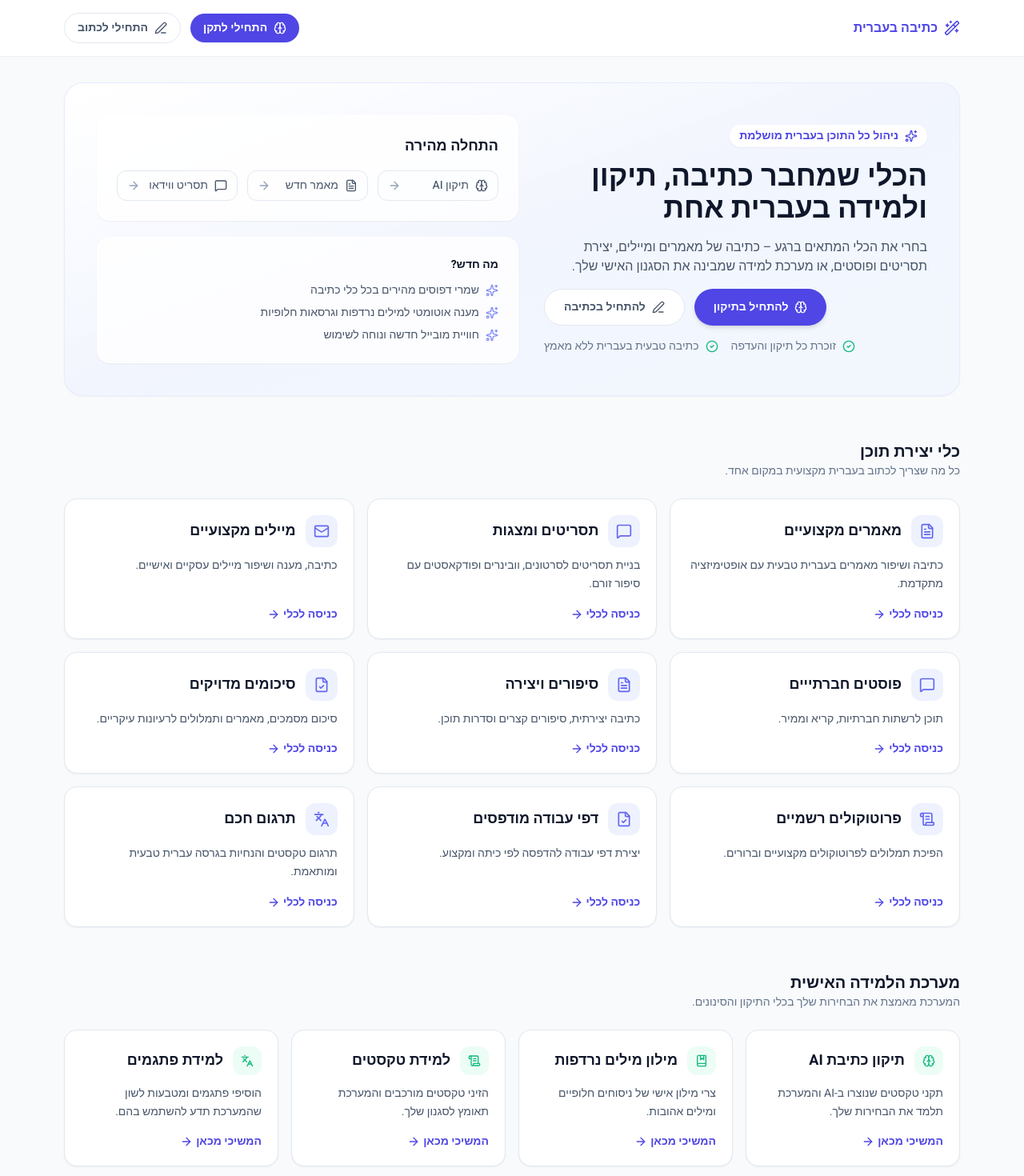
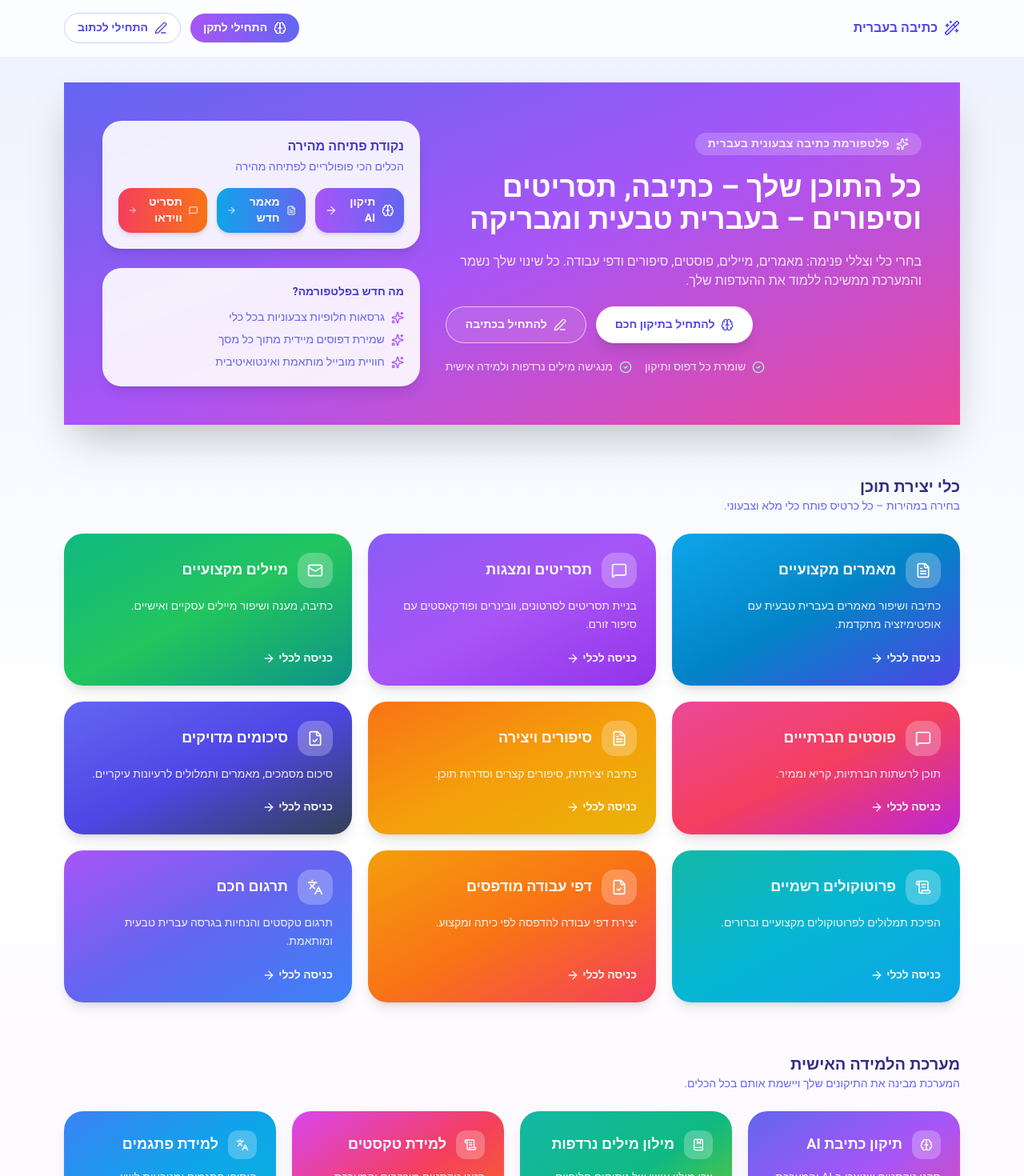
Before and after one commit to liatbenshai/ktiva-evrit, a Next.js app: page /dashboard in a window 1280 px wide. Shown: the top 1470 px of the page at 80% size. Built offline with nearby package versions, Linux system fonts and the light colour scheme.

Commit message:
Bring back colorful dashboard experience

```diff
--- a/app/(dashboard)/dashboard/page.tsx
+++ b/app/(dashboard)/dashboard/page.tsx
@@ -116,8 +116,8 @@ const learningCards = [
 
 export default function DashboardPage() {
   return (
-    <div dir="rtl" className="min-h-screen bg-slate-50">
-      <header className="sticky top-0 z-40 border-b border-slate-200/60 bg-white/90 backdrop-blur">
+    <div dir="rtl" className="min-h-screen bg-gradient-to-b from-indigo-50 via-white to-purple-50">
+      <header className="sticky top-0 z-40 border-b border-white/40 bg-white/80 backdrop-blur">
         <div className="mx-auto flex w-full max-w-6xl items-center justify-between px-4 py-3 sm:py-4">
           <Link href="/dashboard" className="flex items-center gap-2 text-indigo-600 hover:text-indigo-700">
             <Wand2 className="h-5 w-5" />
@@ -126,14 +126,14 @@ export default function DashboardPage() {
           <div className="flex items-center gap-2 sm:gap-3">
             <Link
               href="/dashboard/ai-correction"
-              className="inline-flex items-center gap-2 rounded-full bg-indigo-600 px-4 py-2 text-sm font-semibold text-white shadow-sm transition hover:bg-indigo-700"
+              className="inline-flex items-center gap-2 rounded-full bg-gradient-to-r from-purple-500 to-indigo-500 px-4 py-2 text-sm font-semibold text-white shadow-sm transition hover:-translate-y-0.5 hover:shadow-lg"
             >
               <Brain className="h-4 w-4" />
               התחילי לתקן
             </Link>
             <Link
               href="/dashboard/articles"
-              className="hidden items-center gap-2 rounded-full border border-slate-200 px-4 py-2 text-sm font-semibold text-slate-600 transition hover:border-slate-300 hover:text-slate-700 sm:inline-flex"
+              className="hidden items-center gap-2 rounded-full border border-indigo-200 bg-white px-4 py-2 text-sm font-semibold text-indigo-600 transition hover:border-indigo-300 hover:text-indigo-700 sm:inline-flex"
             >
               <PenLine className="h-4 w-4" />
               התחילי לכתוב
@@ -143,82 +143,78 @@ export default function DashboardPage() {
       </header>
 
       <main className="mx-auto w-full max-w-6xl px-4 pb-16">
-        <section className="mt-8 rounded-3xl border border-indigo-100/70 bg-gradient-to-br from-white via-indigo-50/60 to-blue-50/60 p-6 shadow-sm sm:p-10">
-          <div className="grid gap-8 sm:grid-cols-[minmax(0,1fr)_minmax(0,1.1fr)] sm:items-center">
-            <div className="space-y-4 text-center sm:text-right">
-              <span className="inline-flex items-center gap-2 rounded-full bg-white px-3 py-1 text-xs font-semibold text-indigo-600 shadow-sm sm:text-sm">
-                <Sparkles className="h-4 w-4" /> ניהול כל התוכן בעברית מושלמת
+        <section className="mt-8 rounded-4xl bg-gradient-to-br from-indigo-500 via-purple-500 to-pink-500 p-6 text-white shadow-2xl sm:p-12">
+          <div className="grid gap-8 sm:grid-cols-[minmax(0,1.2fr)_minmax(0,0.8fr)] sm:items-center">
+            <div className="space-y-5 text-center sm:text-right">
+              <span className="inline-flex items-center gap-2 rounded-full bg-white/20 px-4 py-1 text-xs font-semibold uppercase tracking-wide text-white/90 sm:text-sm">
+                <Sparkles className="h-4 w-4" /> פלטפורמת כתיבה צבעונית בעברית
               </span>
-              <h1 className="text-3xl font-bold leading-tight text-slate-900 sm:text-4xl">
-                הכלי שמחבר כתיבה, תיקון ולמידה בעברית אחת
+              <h1 className="text-3xl font-bold leading-tight sm:text-4xl">
+                כל התוכן שלך – כתיבה, תסריטים וסיפורים – בעברית טבעית ומבריקה
               </h1>
-              <p className="text-sm text-slate-600 sm:text-base">
-                בחרי את הכלי המתאים ברגע – כתיבה של מאמרים ומיילים, יצירת תסריטים ופוסטים, או מערכת למידה שמבינה את הסגנון האישי שלך.
+              <p className="text-sm text-white/85 sm:text-base">
+                בחרי כלי וצללי פנימה: מאמרים, מיילים, פוסטים, סיפורים ודפי עבודה. כל שינוי שלך נשמר והמערכת ממשיכה ללמוד את ההעדפות שלך.
               </p>
               <div className="flex flex-col gap-3 sm:flex-row sm:justify-end">
                 <Link
                   href="/dashboard/ai-correction"
-                  className="inline-flex items-center justify-center gap-2 rounded-full bg-indigo-600 px-6 py-3 text-sm font-semibold text-white shadow-md transition hover:-translate-y-0.5 hover:bg-indigo-700 hover:shadow-lg"
+                  className="inline-flex items-center justify-center gap-2 rounded-full bg-white px-6 py-3 text-sm font-semibold text-indigo-600 shadow-lg transition hover:-translate-y-0.5 hover:text-purple-500"
                 >
                   <Brain className="h-4 w-4" />
-                  להתחיל בתיקון
+                  להתחיל בתיקון חכם
                 </Link>
                 <Link
                   href="/dashboard/articles"
-                  className="inline-flex items-center justify-center gap-2 rounded-full border border-slate-200 bg-white px-6 py-3 text-sm font-semibold text-slate-600 transition hover:border-slate-300 hover:text-slate-700"
+                  className="inline-flex items-center justify-center gap-2 rounded-full border border-white/60 bg-white/10 px-6 py-3 text-sm font-semibold text-white transition hover:bg-white/20"
                 >
                   <PenLine className="h-4 w-4" />
                   להתחיל בכתיבה
                 </Link>
               </div>
-              <div className="flex flex-wrap justify-center gap-4 sm:justify-end">
-                <div className="flex items-center gap-2 text-xs text-slate-500 sm:text-sm">
-                  <CheckCircle2 className="h-4 w-4 text-emerald-500" />
-                  זוכרת כל תיקון והעדפה
-                </div>
-                <div className="flex items-center gap-2 text-xs text-slate-500 sm:text-sm">
-                  <CheckCircle2 className="h-4 w-4 text-emerald-500" />
-                  כתיבה טבעית בעברית ללא מאמץ
-                </div>
+              <div className="flex flex-wrap justify-center gap-4 text-xs text-white/85 sm:justify-end sm:text-sm">
+                <span className="inline-flex items-center gap-2">
+                  <CheckCircle2 className="h-4 w-4 text-emerald-200" /> שומרת כל דפוס ותיקון
+                </span>
+                <span className="inline-flex items-center gap-2">
+                  <CheckCircle2 className="h-4 w-4 text-emerald-200" /> מנגישה מילים נרדפות ולמידה אישית
+                </span>
               </div>
             </div>
-            <div className="grid gap-4 sm:gap-5">
-              <div className="rounded-2xl border border-white/70 bg-white/80 p-4 shadow-sm sm:p-6">
-                <h2 className="text-base font-semibold text-slate-900 sm:text-lg">התחלה מהירה</h2>
+            <div className="grid gap-4 sm:gap-6">
+              <div className="rounded-3xl bg-white/90 p-5 text-indigo-700 shadow-lg backdrop-blur">
+                <h2 className="text-base font-semibold">נקודת פתיחה מהירה</h2>
+                <p className="mt-1 text-sm text-indigo-500">הכלים הכי פופולריים לפתיחה מהירה</p>
                 <div className="mt-4 grid grid-cols-1 gap-3 sm:grid-cols-3">
                   {[
-                    { label: 'תיקון AI', href: '/dashboard/ai-correction', icon: Brain },
-                    { label: 'מאמר חדש', href: '/dashboard/articles', icon: FileText },
-                    { label: 'תסריט ווידאו', href: '/dashboard/scripts', icon: MessageSquare },
+                    { label: 'תיקון AI', href: '/dashboard/ai-correction', icon: Brain, tint: 'from-purple-500 to-indigo-500' },
+                    { label: 'מאמר חדש', href: '/dashboard/articles', icon: FileText, tint: 'from-sky-500 to-indigo-500' },
+                    { label: 'תסריט ווידאו', href: '/dashboard/scripts', icon: MessageSquare, tint: 'from-rose-500 to-orange-500' },
                   ].map((item) => (
                     <Link
                       key={item.href}
                       href={item.href}
-                      className="group flex items-center justify-between rounded-xl border border-slate-200 px-3 py-2 text-sm font-medium text-slate-600 transition hover:border-indigo-200 hover:text-indigo-600"
+                      className={`group flex items-center justify-between rounded-2xl bg-gradient-to-r ${item.tint} px-3 py-2 text-sm font-semibold text-white shadow-md transition hover:-translate-y-0.5 hover:shadow-lg`}
                     >
                       <span className="flex items-center gap-2">
                         <item.icon className="h-4 w-4" />
                         {item.label}
                       </span>
-                      <ArrowRight className="h-4 w-4 text-slate-400 transition group-hover:translate-x-0.5 group-hover:text-indigo-500" />
+                      <ArrowRight className="h-4 w-4 text-white/80 transition group-hover:translate-x-0.5" />
                     </Link>
                   ))}
                 </div>
               </div>
-              <div className="rounded-2xl border border-white/70 bg-white/80 p-4 shadow-sm sm:p-6">
-                <h3 className="text-sm font-semibold text-slate-900">מה חדש?</h3>
-                <ul className="mt-3 space-y-2 text-xs text-slate-600 sm:text-sm">
+              <div className="rounded-3xl bg-white/90 p-5 text-indigo-700 shadow-lg backdrop-blur">
+                <h3 className="text-sm font-semibold">מה חדש בפלטפורמה?</h3>
+                <ul className="mt-3 space-y-2 text-sm text-indigo-500">
                   <li className="flex items-center gap-2">
-                    <Sparkles className="h-4 w-4 text-indigo-400" />
-                    שמרי דפוסים מהירים בכל כלי כתיבה
+                    <Sparkles className="h-4 w-4 text-purple-500" /> גרסאות חלופיות צבעוניות בכל כלי
                   </li>
                   <li className="flex items-center gap-2">
-                    <Sparkles className="h-4 w-4 text-indigo-400" />
-                    מענה אוטומטי למילים נרדפות וגרסאות חלופיות
+                    <Sparkles className="h-4 w-4 text-purple-500" /> שמירת דפוסים מיידית מתוך כל מסך
                   </li>
                   <li className="flex items-center gap-2">
-                    <Sparkles className="h-4 w-4 text-indigo-400" />
-                    חוויית מובייל חדשה ונוחה לשימוש
+                    <Sparkles className="h-4 w-4 text-purple-500" /> חוויית מובייל מותאמת ואינטואיטיבית
                   </li>
                 </ul>
               </div>
@@ -226,29 +222,29 @@ export default function DashboardPage() {
           </div>
         </section>
 
-        <section className="mt-14 space-y-6">
-          <div className="flex items-center justify-between text-slate-900">
+        <section className="mt-16 space-y-6">
+          <div className="flex flex-col gap-2 text-indigo-900 sm:flex-row sm:items-center sm:justify-between">
             <div>
-              <h2 className="text-lg font-semibold sm:text-xl">כלי יצירת תוכן</h2>
-              <p className="text-xs text-slate-500 sm:text-sm">כל מה שצריך לכתוב בעברית מקצועית במקום אחד.</p>
+              <h2 className="text-xl font-semibold">כלי יצירת תוכן</h2>
+              <p className="text-sm text-indigo-500">בחירה במהירות – כל כרטיס פותח כלי מלא וצבעוני.</p>
             </div>
           </div>
 
-          <div className="grid grid-cols-1 gap-4 sm:grid-cols-2 lg:grid-cols-3">
-            {creationCards.map(({ title, description, icon: Icon, href }) => (
+          <div className="grid grid-cols-1 gap-5 sm:grid-cols-2 lg:grid-cols-3">
+            {creationCards.map(({ title, description, icon: Icon, href, gradient }) => (
               <Link
                 key={href}
                 href={href}
-                className="group flex h-full flex-col justify-between rounded-2xl border border-slate-200 bg-white p-5 shadow-sm transition hover:-translate-y-1 hover:border-indigo-200 hover:shadow-lg"
+                className={`group flex h-full flex-col justify-between rounded-3xl bg-gradient-to-br ${gradient} p-6 text-white shadow-lg transition hover:-translate-y-1 hover:shadow-2xl focus-visible:outline-none focus-visible:ring-2 focus-visible:ring-white/80 focus-visible:ring-offset-2 focus-visible:ring-offset-purple-100`}
               >
-                <div className="flex items-center gap-3 text-slate-900">
-                  <span className="flex h-10 w-10 items-center justify-center rounded-xl bg-indigo-50 text-indigo-500">
+                <div className="flex items-center gap-3">
+                  <span className="flex h-11 w-11 items-center justify-center rounded-2xl bg-white/25">
                     <Icon className="h-5 w-5" />
                   </span>
-                  <h3 className="text-base font-semibold sm:text-lg">{title}</h3>
+                  <h3 className="text-lg font-semibold">{title}</h3>
                 </div>
-                <p className="mt-3 flex-1 text-sm leading-relaxed text-slate-600">{description}</p>
-                <span className="mt-4 inline-flex items-center gap-1 text-sm font-semibold text-indigo-600 transition group-hover:gap-2">
+                <p className="mt-3 flex-1 text-sm leading-relaxed text-white/90">{description}</p>
+                <span className="mt-5 inline-flex items-center gap-1 text-sm font-semibold text-white/95 transition group-hover:gap-2">
                   כניסה לכלי
                   <ArrowRight className="h-4 w-4" />
                 </span>
@@ -257,29 +253,29 @@ export default function DashboardPage() {
           </div>
         </section>
 
-        <section className="mt-14 space-y-6">
-          <div className="flex items-center justify-between text-slate-900">
+        <section className="mt-16 space-y-6">
+          <div className="flex flex-col gap-2 text-indigo-900 sm:flex-row sm:items-center sm:justify-between">
             <div>
-              <h2 className="text-lg font-semibold sm:text-xl">מערכת הלמידה האישית</h2>
-              <p className="text-xs text-slate-500 sm:text-sm">המערכת מאמצת את הבחירות שלך בכלי התיקון והסינונים.</p>
+              <h2 className="text-xl font-semibold">מערכת הלמידה האישית</h2>
+              <p className="text-sm text-indigo-500">המערכת מבינה את התיקונים שלך ויישמת אותם בכל הכלים.</p>
             </div>
           </div>
 
-          <div className="grid grid-cols-1 gap-4 sm:grid-cols-2 lg:grid-cols-4">
-            {learningCards.map(({ title, description, icon: Icon, href }) => (
+          <div className="grid grid-cols-1 gap-5 sm:grid-cols-2 lg:grid-cols-4">
+            {learningCards.map(({ title, description, icon: Icon, href, gradient }) => (
               <Link
                 key={href}
                 href={href}
-                className="group flex h-full flex-col justify-between rounded-2xl border border-slate-200 bg-white p-5 shadow-sm transition hover:-translate-y-1 hover:border-indigo-200 hover:shadow-lg"
+                className={`group flex h-full flex-col justify-between rounded-3xl bg-gradient-to-br ${gradient} p-6 text-white shadow-lg transition hover:-translate-y-1 hover:shadow-2xl focus-visible:outline-none focus-visible:ring-2 focus-visible:ring-white/80 focus-visible:ring-offset-2 focus-visible:ring-offset-purple-100`}
               >
-                <div className="flex items-center gap-3 text-slate-900">
-                  <span className="flex h-9 w-9 items-center justify-center rounded-xl bg-emerald-50 text-emerald-500">
+                <div className="flex items-center gap-3">
+                  <span className="flex h-9 w-9 items-center justify-center rounded-xl bg-white/25">
                     <Icon className="h-4 w-4" />
                   </span>
-                  <h3 className="text-base font-semibold sm:text-lg">{title}</h3>
+                  <h3 className="text-lg font-semibold">{title}</h3>
                 </div>
-                <p className="mt-3 flex-1 text-sm leading-relaxed text-slate-600">{description}</p>
-                <span className="mt-4 inline-flex items-center gap-1 text-sm font-semibold text-indigo-600 transition group-hover:gap-2">
+                <p className="mt-3 flex-1 text-sm leading-relaxed text-white/90">{description}</p>
+                <span className="mt-5 inline-flex items-center gap-1 text-sm font-semibold text-white/95 transition group-hover:gap-2">
                   המשיכי מכאן
                   <ArrowRight className="h-4 w-4" />
                 </span>
@@ -288,22 +284,22 @@ export default function DashboardPage() {
           </div>
         </section>
 
-        <section className="mt-16 rounded-3xl border border-slate-200 bg-white px-6 py-8 text-center shadow-sm sm:px-10 sm:py-12">
-          <h2 className="text-2xl font-semibold text-slate-900 sm:text-3xl">מוכנה להתחיל כתיבה חכמה בעברית?</h2>
-          <p className="mt-2 text-sm text-slate-600 sm:text-base">
-            הצטרפי לאלפי כותבים שכבר שדרגו את התהליכים שלהם עם מערכת שמבינה עברית טבעית ומותאמת אישית.
+        <section className="mt-18 rounded-4xl bg-gradient-to-br from-purple-500 via-indigo-500 to-blue-500 px-6 py-10 text-center text-white shadow-2xl sm:px-10 sm:py-14">
+          <h2 className="text-2xl font-semibold sm:text-3xl">מוכנה לכתוב בעברית שתעשה וואו?</h2>
+          <p className="mt-2 text-sm text-white/85 sm:text-base">
+            הצטרפי לאלפי כותבים שנהנים מחוויית כתיבה צבעונית, נוחה ומותאמת אישית.
           </p>
           <div className="mt-6 flex flex-col items-center justify-center gap-3 sm:flex-row">
             <Link
               href="/dashboard/ai-correction"
-              className="inline-flex items-center gap-2 rounded-full bg-indigo-600 px-6 py-3 text-sm font-semibold text-white shadow-md transition hover:bg-indigo-700"
+              className="inline-flex items-center gap-2 rounded-full bg-white px-6 py-3 text-sm font-semibold text-indigo-600 shadow-lg transition hover:-translate-y-0.5 hover:text-purple-500"
             >
               להתחיל בתיקון
               <ArrowRight className="h-4 w-4" />
             </Link>
             <Link
               href="/dashboard/articles"
-              className="inline-flex items-center gap-2 rounded-full border border-slate-200 px-6 py-3 text-sm font-semibold text-slate-600 transition hover:border-slate-300 hover:text-slate-700"
+              className="inline-flex items-center gap-2 rounded-full bg-white/15 px-6 py-3 text-sm font-semibold text-white transition hover:bg-white/25"
             >
               לעבור לכתיבה
             </Link>
```
